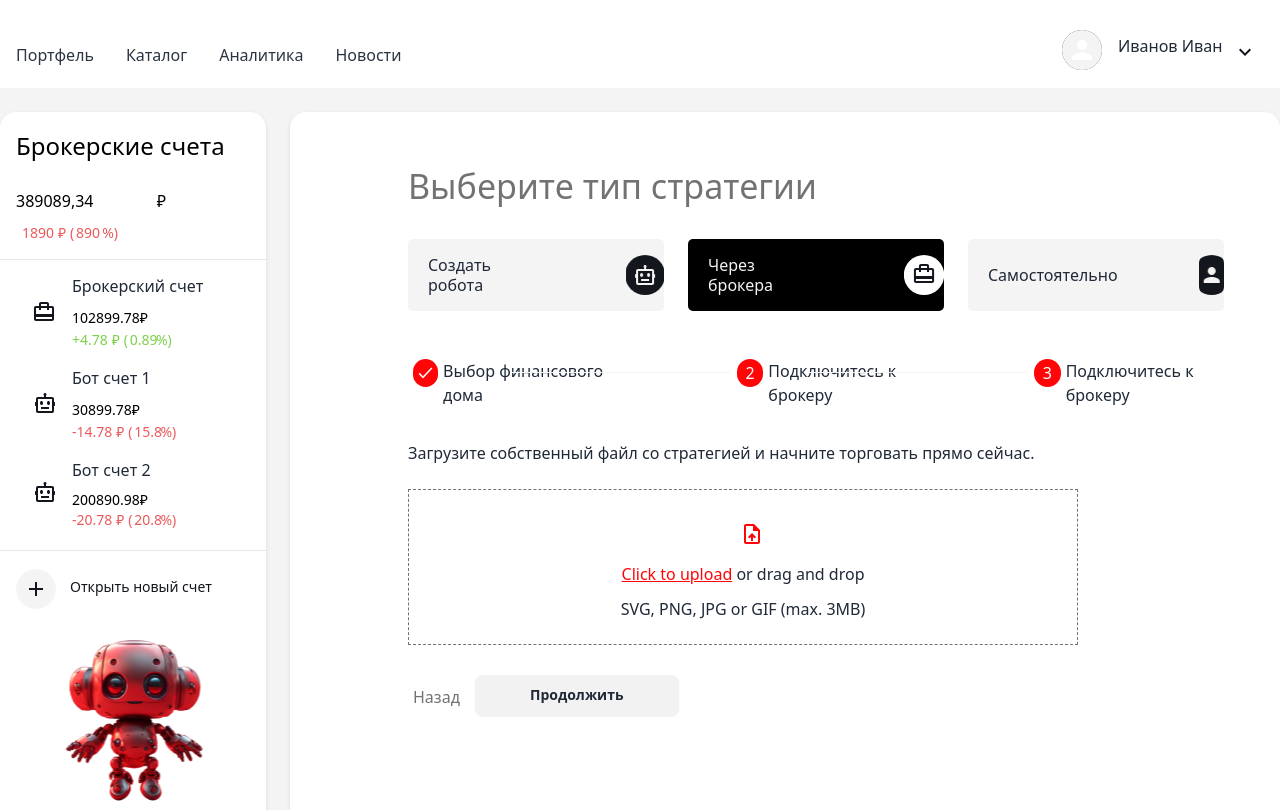
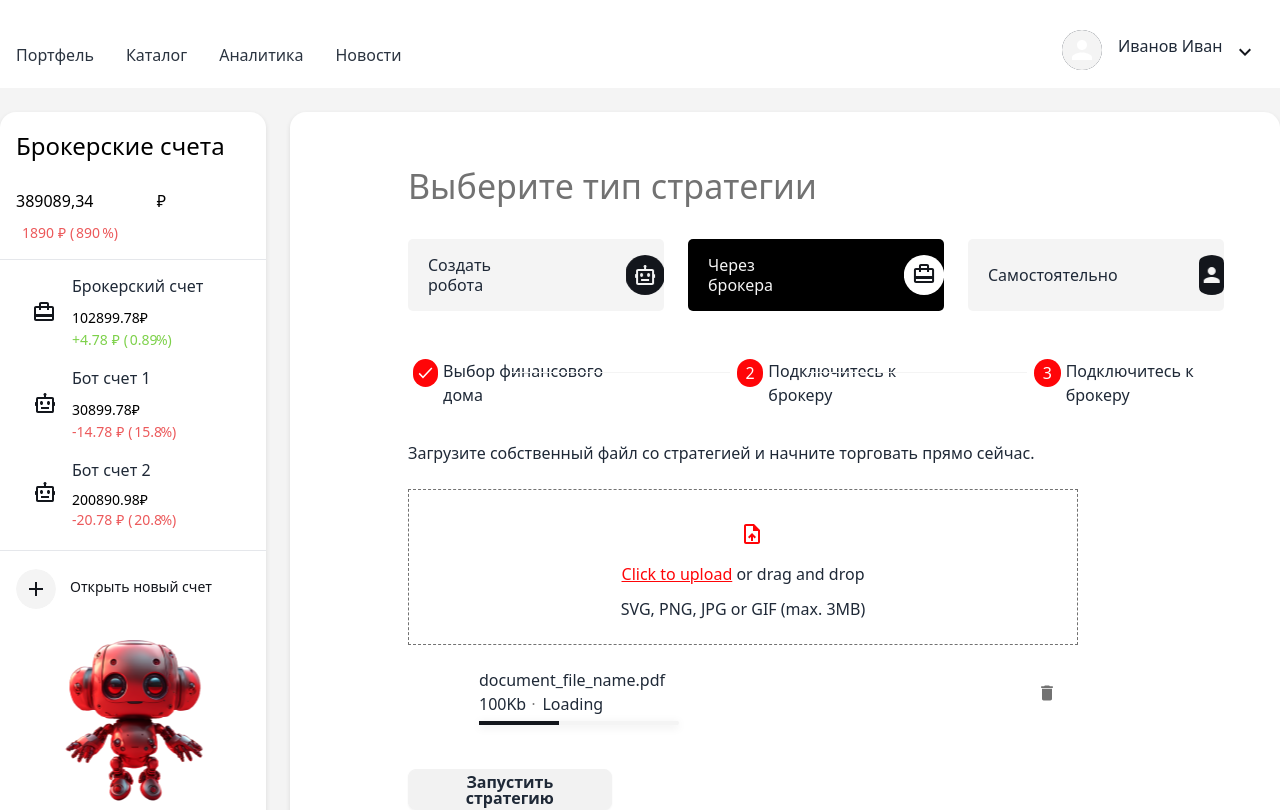
Before and after one commit to AndreiNosov/Moex_contest, a React (Create React App) app: page / in a window 1280 px wide. Shown: the top 810 px of the page. Built offline with nearby package versions, Linux system fonts and the light colour scheme.

Commit message:
[06.1]: update code

```diff
--- a/src/app.css
+++ b/src/app.css
@@ -899,6 +899,7 @@ footer {
 
 .broker_strategy_type main .broker>div {
 	min-height: 73px;
+	position: relative;
 }
 
 .broker_strategy_type main .content {
@@ -1201,8 +1202,35 @@ footer {
 .upload_file {
 	position: relative;
 }
+.form_file__upload {
+	padding-left: 4.437rem;
+}
 
-.upload_file::before {
+.upload_file label>div:first-of-type {
+	position: relative;
+}
+
+.demo_wrapper {
+	display: flex;
+	flex-wrap: wrap;
+	align-content: flex-start;
+
+	min-height: 104px;
+
+}
+
+.upload_file label>div:nth-child(2) span {
+	position: relative;
+}
+
+.upload_file label>div:nth-child(2) span:nth-child(1) {
+	display: inline-block;
+	padding-top: 23px;
+	width: 100%;
+	max-height: 50px;
+}
+
+.upload_file label>div:first-of-type:before {
 	content: '';
 	display: inline-block;
 	position: absolute;
@@ -1216,6 +1244,56 @@ footer {
 	transform: translate(-50%, -50%);
 }
 
+.upload_file label>div:nth-child(2) span:nth-child(2) {
+	padding-right: 25px;
+}
+
+.upload_file label>div:nth-child(2) span:nth-child(3) {
+	padding: 0 0 0 11px;
+	flex-grow: 2;
+	width: 62%;
+}
+
+.upload_file label>div:nth-child(2) span:nth-child(2)::after {
+	content: 'Kb';
+	display: inline-block;
+	width: 15px;
+	position: absolute;
+}
+
+.upload_file label>div:nth-child(2) span:nth-child(3):before {
+	content: '.';
+	font-size: 15px;
+	color: #727272;
+	position: absolute;
+	left: 0px;
+	top: -4px;
+	font-weight: 500;
+}
+
+.indicator_upload {
+	display: inline-flex;
+	position: relative;
+	width: 100%;
+	max-width: 200px;
+	height: 4px;
+	border: 0;
+	box-shadow: 0px 2px 10px 0px rgba(0, 0, 0, 0.10);
+	background-color: #F4F4F4;
+	border-radius: 4px;
+	margin-top: 5px;
+}
+
+.upload_file label>div:nth-child(2) .indicator_upload span {
+	display: inline-block;
+	height: 100%;
+	max-height: 5px;
+	background-color: #13161C;
+	padding: 0;
+	margin: 0;
+	box-shadow: none;
+	width: 40%;
+}
 .text_preview__upload {
 	display: flex;
 	max-width: 41.875rem;
@@ -1223,7 +1301,7 @@ footer {
 	max-height: 9.8rem;
 	border: 1px dashed #727272;
 	padding-bottom: 23px;
-
+	overflow: hidden;
 	box-sizing: border-box;
 }
 
@@ -1255,4 +1333,37 @@ footer {
 	display: inline;
 	height: initial;
 }
+.form_upload__label .form_upload__input {
+	background: none;
+	border: 0;
+	width: 0;
+	height: 0;
+	position: absolute;
+	bottom: 0;
+	right: 0;
 }
+
+.broker.upload .button {
+	padding-top: 20px;
+
+}
+
+.upload .button span {
+	display: none;
+}
+
+.upload .button button {
+	margin-left: 0px;
+	font-size: 1rem;
+}
+
+.trash_file {
+	position: absolute;
+	width: 20px;
+	height: 20px;
+	right: 39px;
+	bottom: 46px;
+	background: no-repeat center url('./components/main/img/_Icon_trash.svg');
+	cursor: pointer;
+}
+}
--- a/src/components/main/broker_strategy_type/StrategyPage.js
+++ b/src/components/main/broker_strategy_type/StrategyPage.js
@@ -31,6 +31,11 @@ export default function BrokerPageFC() {
 					Загрузите собственный файл со стратегией и начните торговать прямо сейчас.
 				</h4>
 				<section className="upload_file">
+					<form
+						className="form_upload"
+						id="uploadForm"
+						enctype="multipart/form-data">
+						<label className="form_upload__label" for="uploadForm_File">
 					<div >
 						<div className="text_preview__upload">
 							<p><span>Click to upload</span> or drag and drop</p>
@@ -38,15 +43,35 @@ export default function BrokerPageFC() {
 						</div>
 					</div>
 					<div className="form_file__upload">
+								<div className="demo_wrapper">
 
-					</div>
+									<span className="form_upload__title">document_file_name.pdf</span>
+									<span className="form_upload_size">100</span>
+									<span className="form_upload_descrip">Loading</span>
+									<div className="indicator_upload">
+										<span></span>
+									</div>
+								</div>
+
+							</div>
+
+							<input className="form_upload__input"
+								id="uploadForm_File"
+								type="file"
+								name="file_name"
+							/>
+						</label>
+
+					</form>
+
 				</section>
+				<div name="trash" className="trash_file" ></div>
 			</div>
 
 			<div className="button" >
 
 				<span>Назад</span>
-				<button className="btn btn-wide">Продолжить</button>
+				<button className="btn btn-wide">Запустить стратегию</button>
 			</div>
 		</div>
 
```
Also changed, not shown: src/components/main/Main.js (+8 -3 lines), src/components/main/img/_Icon_trash.svg (added).
